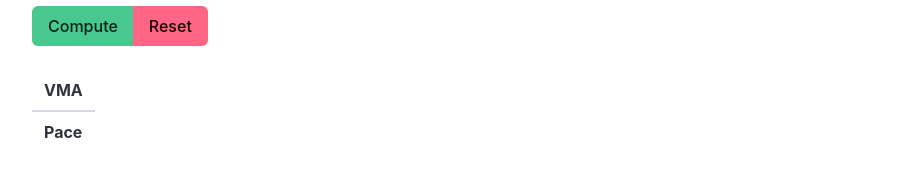
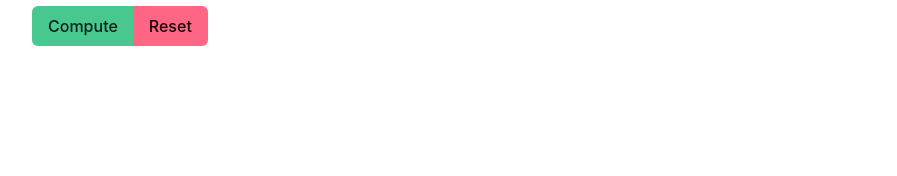
Before and after one commit to bastantoine/running-pace-calculator, a Vue app: page / in a window 1280 px wide. Shown: the part 674-850 px from the top of the page, without its empty margins (48-945 px from the left). After the commit the page ends 800 px from the top, so only its background shows below. Built offline with nearby package versions, Linux system fonts and the light colour scheme.

Commit message:
Fix display

```diff
--- a/src/App.vue
+++ b/src/App.vue
@@ -280,7 +280,7 @@ function resetVMA() {
           </div>
         </div>
       </div>
-      <div class="block">
+      <div class="block" v-if="splits.length > 0">
         <table class="table">
           <thead>
             <tr>
```
